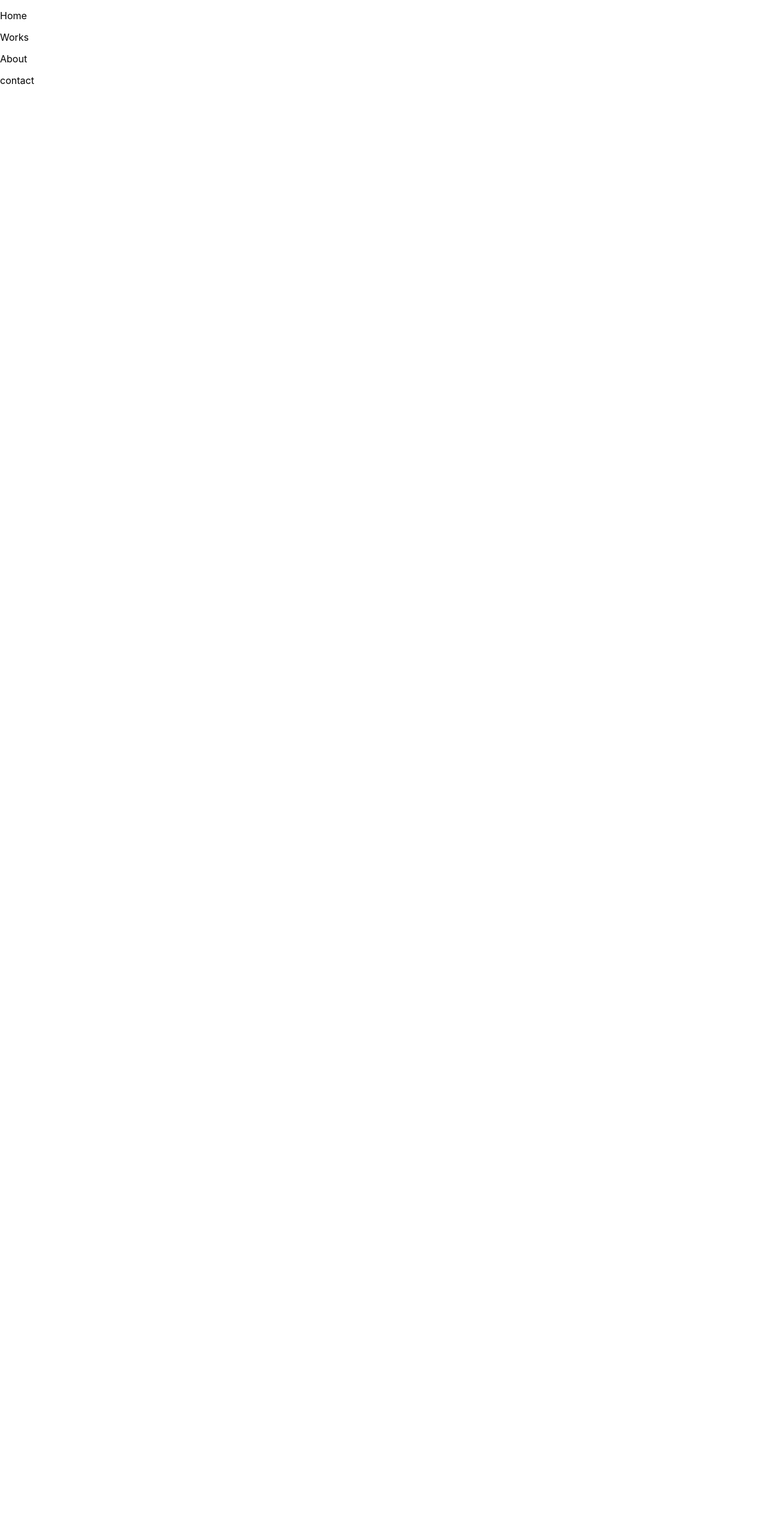
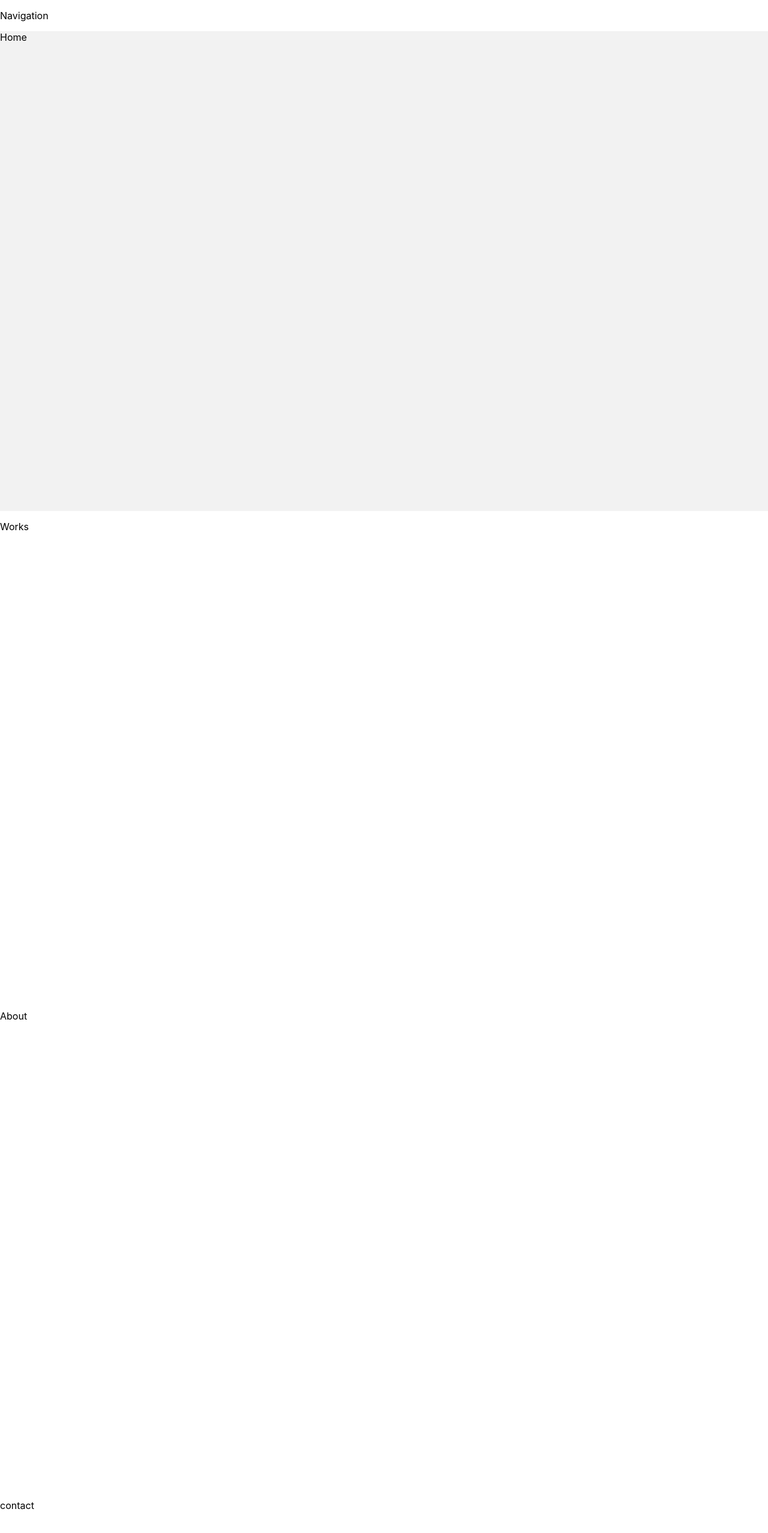
Before and after one commit to LieseCordeyn/portfolio, a React (Create React App) app: page / in a window 1280 px wide. Shown: the top 2556 px of the page at 60% size. Before the commit the page ends 800 px from the top, so only its background shows below. Built offline with nearby package versions, Linux system fonts and the light colour scheme.

Commit message:
Setup for testing with navigation

```diff
--- a/src/Components/About/About.tsx
+++ b/src/Components/About/About.tsx
@@ -1,7 +1,11 @@
 import React from 'react'
 
 function About(){
-    return <p>About</p>
+    return (
+        <div id='AboutContainer'>
+            <p>About</p>
+        </div>
+    )
 }
 
 export default About
--- a/src/Components/Contact/Contact.tsx
+++ b/src/Components/Contact/Contact.tsx
@@ -1,7 +1,11 @@
 import React from 'react'
 
 function Contact(){
-    return <p>contact</p>
+    return (
+        <div id='ContactContainer'>
+            <p>contact</p>
+        </div>
+    )
 }
 
 export default Contact
--- a/src/Components/Home/Home.tsx
+++ b/src/Components/Home/Home.tsx
@@ -1,7 +1,11 @@
 import React from 'react';
 
 function Home(){
-    return <p>Home</p>
+    return(
+        <div id='HomeContainer'>
+             <p>Home</p>
+        </div>
+    )
 }
 
 export default Home
--- a/src/Components/StartPagina.tsx
+++ b/src/Components/StartPagina.tsx
@@ -2,11 +2,13 @@ import React from "react";
 import About from "./About/About";
 import Contact from "./Contact/Contact";
 import Home from "./Home/Home";
+import Navigation from "./Navigation/navigation";
 import Works from "./Works/Works";
 
 function Startpagina(){
     return(
         <div>
+            <Navigation/>
              <div>
                  <Home/>
                  <Works/>
--- a/src/Components/Works/Works.tsx
+++ b/src/Components/Works/Works.tsx
@@ -1,7 +1,11 @@
 import React from 'react'
 
 function Works() {
-    return  <p>Works</p>
+    return (
+        <div id='WorksContainer'>
+             <p>Works</p>
+        </div>
+    )
 }
 
 export default Works
--- /dev/null
+++ b/src/SCSS/about.scss
@@ -0,0 +1,3 @@
+#AboutContainer {
+    min-height: 100vh;
+}
--- /dev/null
+++ b/src/SCSS/contact.scss
@@ -0,0 +1,3 @@
+#ContactContainer {
+    min-height: 100vh;
+}
--- /dev/null
+++ b/src/SCSS/home.scss
@@ -0,0 +1,12 @@
+@import 'Colors';
+
+#HomeContainer {
+    min-height: 100vh;
+    background-color: $homeColor;
+}
+
+@media (prefers-color-scheme: dark){
+    #HomeContainer {
+        background-color: $homeColorDark;
+    }
+}
--- a/src/SCSS/index.scss
+++ b/src/SCSS/index.scss
@@ -1,4 +1,8 @@
 @import 'Colors';
+@import 'works';
+@import 'home';
+@import 'about';
+@import 'contact';
 
 body {
   margin: 0;
--- /dev/null
+++ b/src/SCSS/works.scss
@@ -0,0 +1,3 @@
+#WorksContainer {
+    min-height: 100vh;
+}
```
